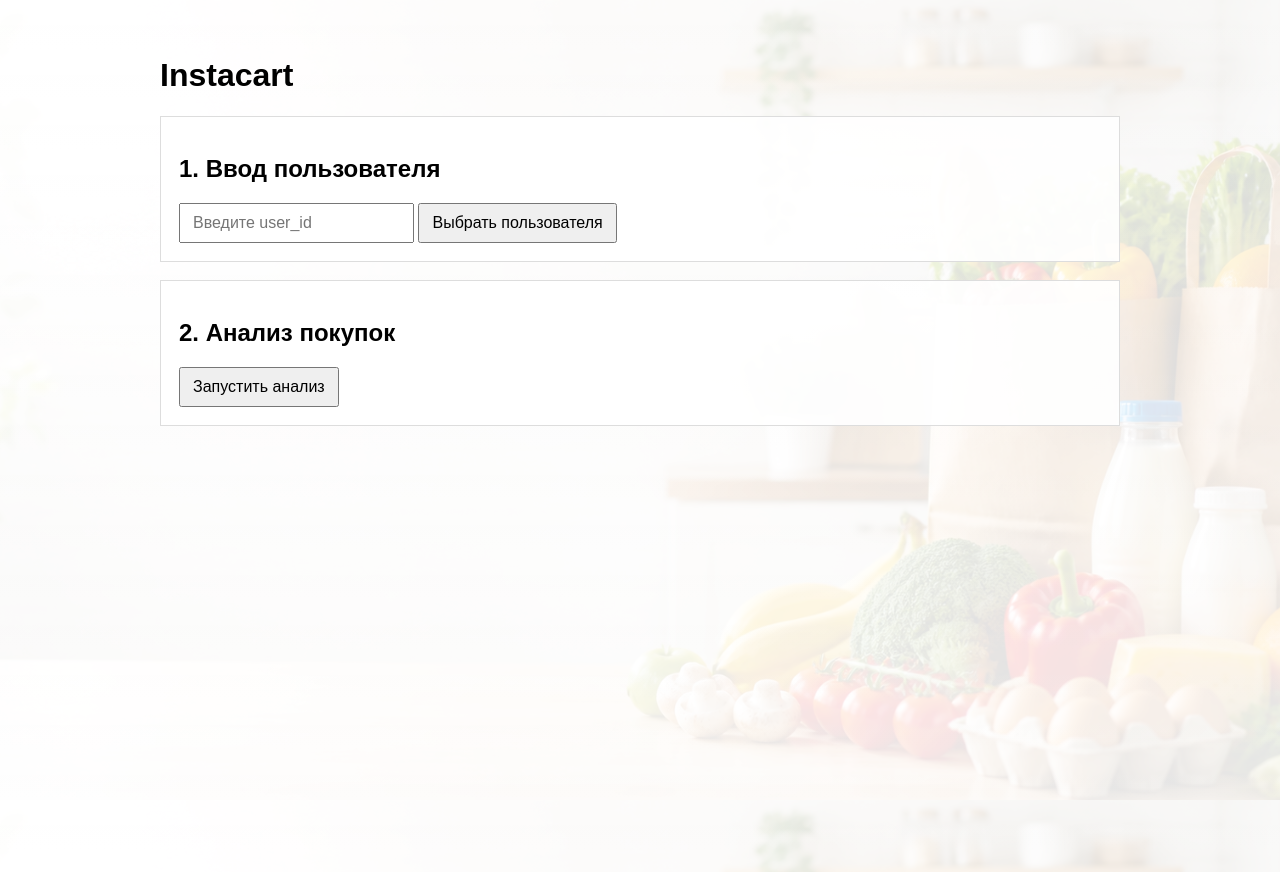
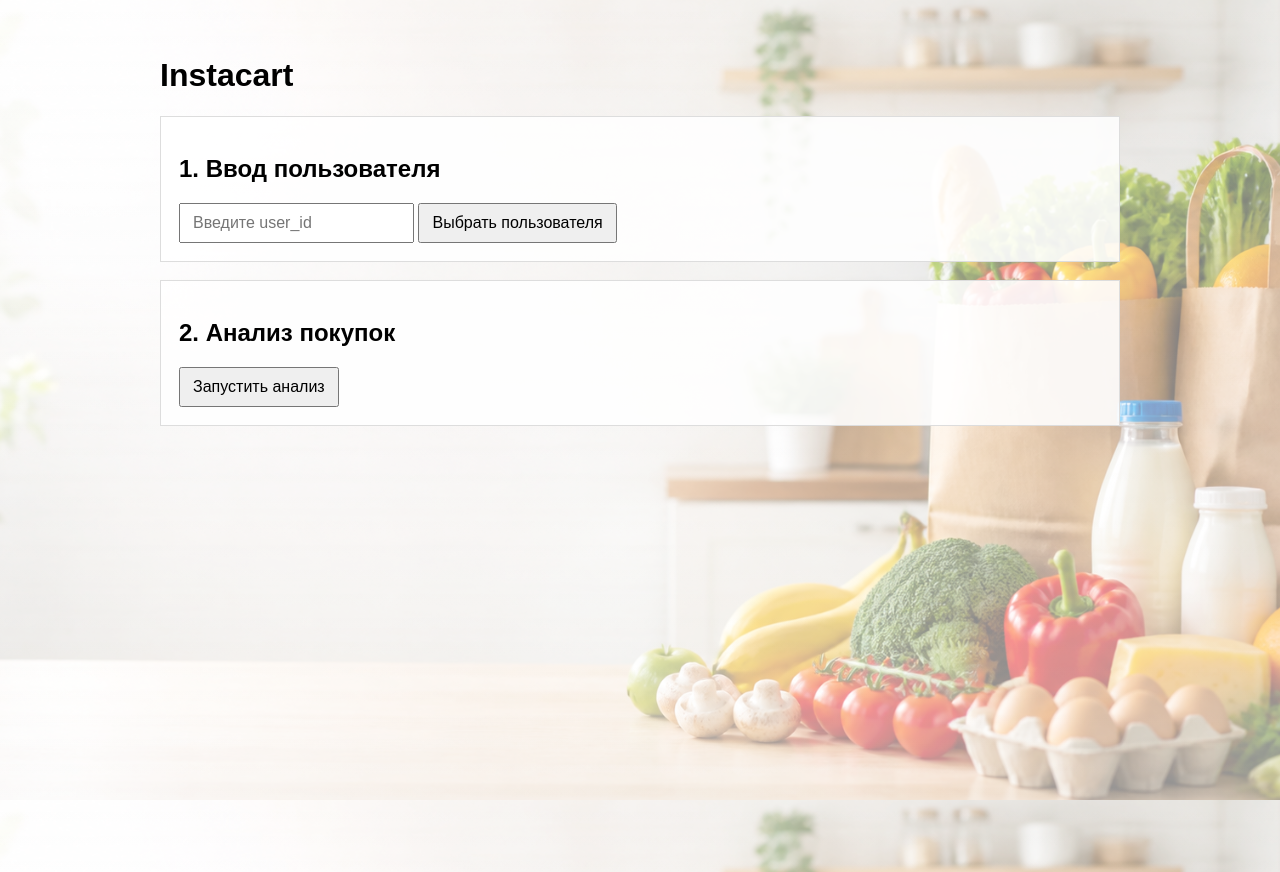
Before and after one commit to sainstvr/intro_practice, a Flask app: page / in a window 1280 px wide. Run offline with Flask 3, Linux system fonts and the light colour scheme.

Commit message:
Make background image brighter

```diff
--- a/templates/index.html
+++ b/templates/index.html
@@ -11,15 +11,19 @@
             padding: 36px 16px;
             min-height: 100vh;
             background:
-                linear-gradient(rgba(255, 255, 255, 0.84), rgba(255, 255, 255, 0.9)),
+                linear-gradient(rgba(255, 255, 255, 0.45), rgba(255, 255, 255, 0.58)),
                 url("{{ url_for('static', filename='instacart-background.png') }}") center / cover fixed;
         }
 
         .block {
             border: 1px solid #dddddd;
-            background: rgba(255, 255, 255, 0.92);
+            background: rgba(255, 255, 255, 0.88);
             padding: 18px;
             margin-bottom: 18px;
+        }
+
+        h1 {
+            text-shadow: 0 2px 10px rgba(255, 255, 255, 0.85);
         }
 
         input, button {
```
